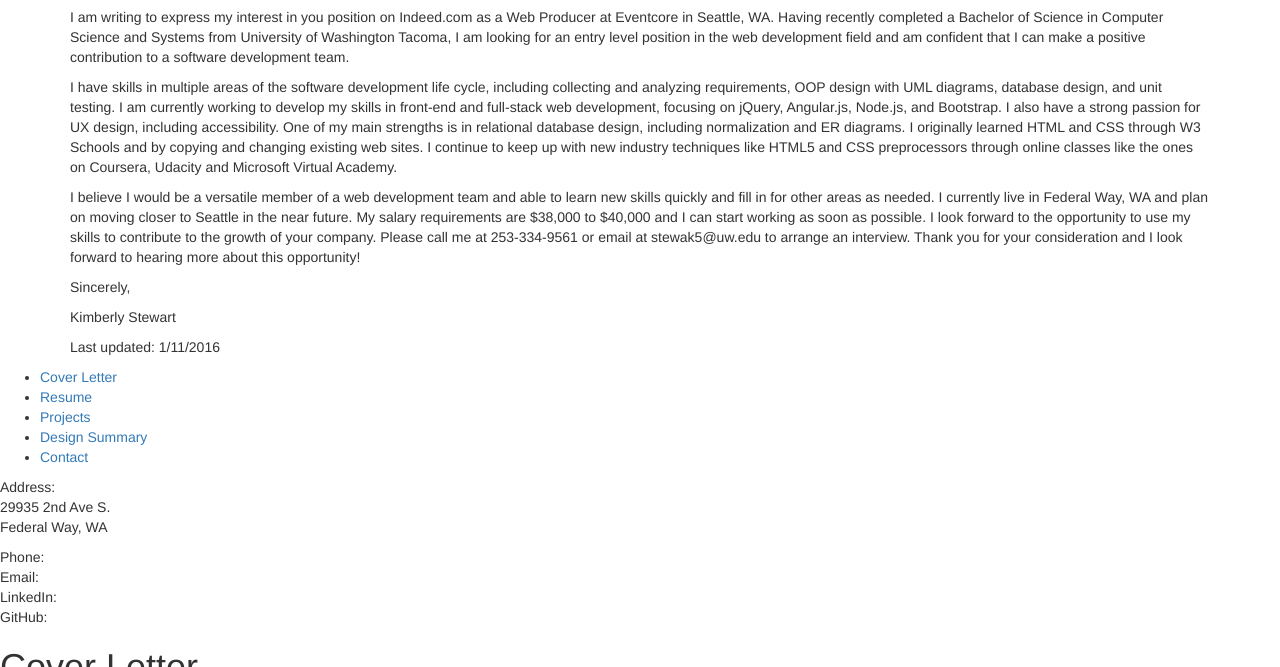
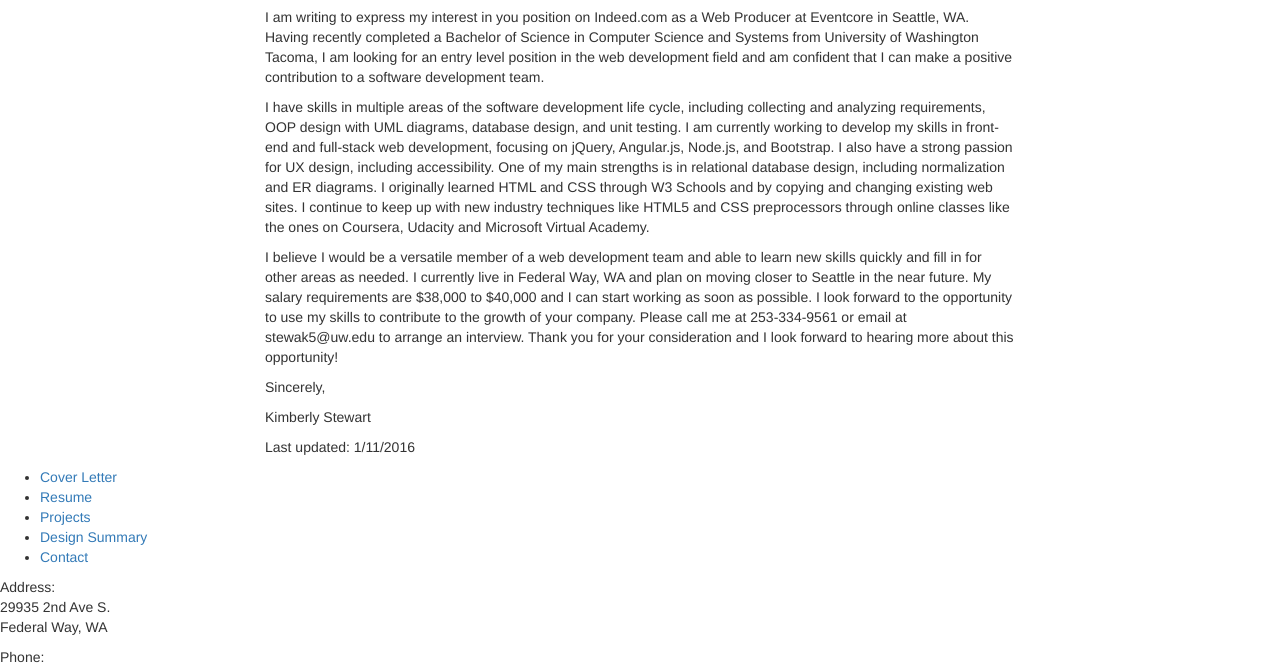
Before and after one commit to rainmatter/KSOnlineResume, a plain HTML site: page public_html/index.html in a window 1280 px wide. Shown: the part 555-1222 px from the top of the page. Drawn offline with Linux system fonts and the light colour scheme.

Commit message:
Added cover letter content section.

```diff
--- a/public_html/index.html
+++ b/public_html/index.html
@@ -70,10 +70,12 @@ Last updates: 1/11/2016
         <!-- End navigation -->
 
 
+
+        <!-- Begin Cover Letter content -->
          <div class="container">
             <!-- Carousel component -->
             <div class="row row-content">
-                <div class="col-xs-12">
+                <div class="col-xs-12 col-md-offset-2 col-md-8">
                     <h1>Cover Letter</h1>
                     <p>Dear Hiring Manager:</p>
                     <p>I am writing to express my interest in you position on Indeed.com as a Web Producer at Eventcore in Seattle, WA. Having recently completed a Bachelor of Science in Computer Science and Systems from University of Washington Tacoma, I am looking for an entry level position in the web development field and am confident that I can make a positive contribution to a software development team.</p>
@@ -85,6 +87,8 @@ Last updates: 1/11/2016
                 </div>
             </div>
          </div>
+         <!-- End Cover Letter content -->
+
 
 
 
```
